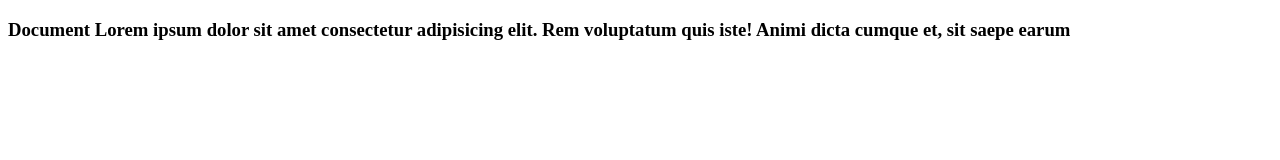
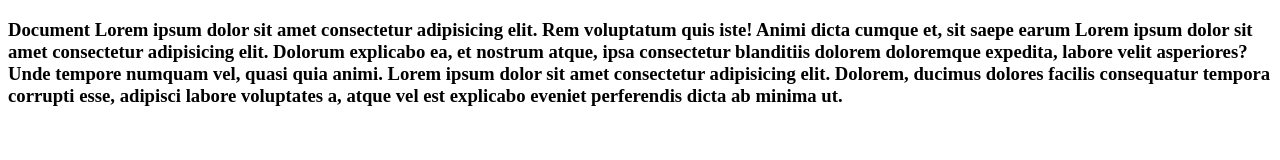
Before and after one commit to DimonKormyshov/github-keys, a plain HTML site: page index.html in a window 1280 px wide. Drawn offline with Linux system fonts and the light colour scheme.

Commit message:
Pravka ssh

```diff
--- a/index.html
+++ b/index.html
@@ -9,7 +9,14 @@
   <body>
     <h3>
       Document Lorem ipsum dolor sit amet consectetur adipisicing elit. Rem
-      voluptatum quis iste! Animi dicta cumque et, sit saepe earum
+      voluptatum quis iste! Animi dicta cumque et, sit saepe earum Lorem ipsum
+      dolor sit amet consectetur adipisicing elit. Dolorum explicabo ea, et
+      nostrum atque, ipsa consectetur blanditiis dolorem doloremque expedita,
+      labore velit asperiores? Unde tempore numquam vel, quasi quia animi. Lorem
+      ipsum dolor sit amet consectetur adipisicing elit. Dolorem, ducimus
+      dolores facilis consequatur tempora corrupti esse, adipisci labore
+      voluptates a, atque vel est explicabo eveniet perferendis dicta ab minima
+      ut.
     </h3>
   </body>
 </html>
```
